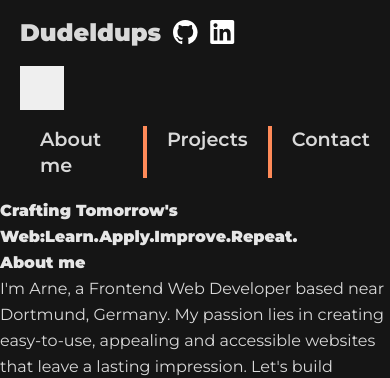
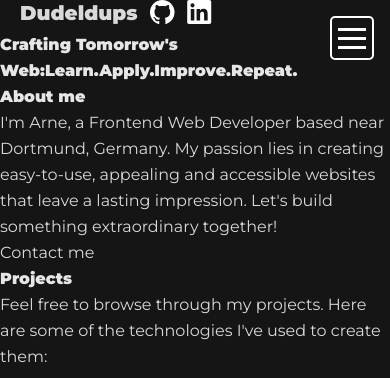
Before and after one commit to Dudeldups/Portfolio, a React (Vite) app: page / in a window 390 px wide. Shown: the top 378 px of the page. Built offline with nearby package versions, Linux system fonts and the light colour scheme.

Commit message:
added base mobile navbar

```diff
--- a/src/components/Navbar/Navbar.scss
+++ b/src/components/Navbar/Navbar.scss
@@ -1,44 +1,127 @@
 @use "../../scss/abstracts/" as *;
 
 .header {
+  @include max-width-content;
   @include padding-inline;
+
+  &__inner-wrapper {
+    display: flex;
+    gap: 0.75rem;
+  }
+}
+
+.hamburger-btn {
+  display: none;
+
+  @include mq($until: $bp-mobile-xl) {
+    position: fixed;
+    z-index: 100;
+    inset: 1rem 1rem auto auto;
+    display: flex;
+    flex-direction: column;
+    justify-content: center;
+    width: 2.75rem;
+    aspect-ratio: 1/1;
+    padding: 6px;
+    background-color: transparent;
+    border-radius: 5px;
+    border: 0.15em solid white;
+  }
+
+  &__bar {
+    $bar-height: 3px;
+    width: 100%;
+    height: $bar-height;
+    background-color: white;
+    transition: background-color 0.5s ease-in-out 0.5s;
+
+    @include pseudo($where: after) {
+      transform: translateY(9px);
+    }
+
+    @include pseudo($where: before) {
+      transform: translateY(-9px);
+    }
+
+    &::after,
+    &::before {
+      height: $bar-height;
+      background-color: white;
+      transition: transform 0.5s ease-in-out 0.2s;
+    }
+
+    // opened state
+    [aria-expanded="true"] & {
+      background-color: transparent;
+      transition: background-color 0.5s ease-in-out;
+
+      &::after,
+      &::before {
+        transition: transform 0.5s ease-in-out 0.2s;
+      }
+
+      &::after {
+        transform: rotate(45deg);
+      }
+
+      &::before {
+        transform: rotate(-45deg);
+      }
+    }
+  }
 }
 
 .nav {
-  @include max-width-content;
-
-  display: grid;
+  display: flex;
+  grid-template-rows: 0fr;
   gap: 1rem;
   padding-block: 1.25rem;
 
-  @include mq($bp-mobile-xl) {
-    display: flex;
+  @include mq($until: $bp-mobile-xl) {
+    position: fixed;
+    inset: 0 0 0 20%;
+    padding-top: 5rem;
+    background-color: rgba(black, 0.5);
+    backdrop-filter: blur(0.8rem);
+    display: grid;
     gap: 2rem;
-  }
+    transform: translateX(150%);
+    transition: transform 0.5s ease-out;
 
-  &__left-wrapper {
-    display: flex;
-    gap: 0.75rem;
-  }
-
-  &__hamburger-btn {
-    width: 2.75rem;
-    aspect-ratio: 1/1;
-    // background-color: transparent;
+    [aria-expanded="true"] + & {
+      // open hamburger menu state
+      transform: translateX(0);
+      transition: transform 0.5s ease-in;
+    }
   }
 
   &__list {
     display: flex;
     margin-left: auto;
+
+    @include mq($until: $bp-mobile-xl) {
+      display: grid;
+      margin-inline: 3rem;
+    }
   }
 
   &__item {
     list-style-type: none;
     padding-left: 1.25rem;
+    text-align: center;
+
+    @include mq($until: $bp-mobile-xl) {
+      padding: 1.25rem;
+    }
 
     &:not(:last-child) {
       padding-right: 1.25rem;
-      border-right: 0.25rem solid $clr-primary-2;
+      border-right: 0.25em solid $clr-primary-2;
+
+      @include mq($until: $bp-mobile-xl) {
+        border-right: none;
+        border-bottom: 0.15em solid $clr-primary-2;
+      }
     }
   }
 }
--- a/src/components/Navbar/Navbar.tsx
+++ b/src/components/Navbar/Navbar.tsx
@@ -1,4 +1,4 @@
-import { useState } from "react";
+import { useEffect, useState } from "react";
 import Github from "../Icon/Github";
 import Linkedin from "../Icon/Linkedin";
 import "./Navbar.scss";
@@ -6,13 +6,15 @@ import "./Navbar.scss";
 export default function Navbar() {
   const [isHamburgerMenuOpen, setIsHamburgerMenuOpen] = useState(false);
 
-  const toggleHamburgerMenu = () => setIsHamburgerMenuOpen(prev => !prev);
+  useEffect(() => {
+    // remove scroll ability when hamburger menu is open
+    document.body.style.overflow = isHamburgerMenuOpen ? "hidden" : "auto";
+  }, [isHamburgerMenuOpen]);
 
   return (
     <header className="header">
-      <nav className="nav">
-        <div className="nav__left-wrapper">
-          <a className="nav__link nav__link--main" href="/">
+      <div className="header__inner-wrapper">
+        <a className="header__link" href="/">
           Dudeldups
         </a>
         <Github />
@@ -20,15 +22,17 @@ export default function Navbar() {
       </div>
 
       <button
-          className="nav__hamburger-btn"
+        className="hamburger-btn"
         aria-controls="nav__list"
         aria-expanded={isHamburgerMenuOpen}
-          onClick={() => toggleHamburgerMenu}>
+        onClick={() => setIsHamburgerMenuOpen(prev => !prev)}>
         <span className="sr-only">
           {isHamburgerMenuOpen ? "Show" : "Hide" + " navigation list"}
         </span>
+        <span className="hamburger-btn__bar"></span>
       </button>
 
+      <nav className="nav">
         <ul id="nav__list" className="nav__list">
           <li className="nav__item">
             <a className="nav__link" href="#about">
--- a/src/scss/base/_typography.scss
+++ b/src/scss/base/_typography.scss
@@ -21,15 +21,15 @@ body {
   text-decoration: none;
 }
 
+.header__link {
+  font-weight: 900;
+  font-size: 1.25em;
+}
+
 .nav {
   font-size: 1.2rem;
 }
 
 .nav__link {
   font-weight: 600;
-
-  &--main {
-    font-weight: 900;
-    font-size: 1.25em;
-  }
 }
```
Lines whose indentation alone changed are shown as unchanged.
